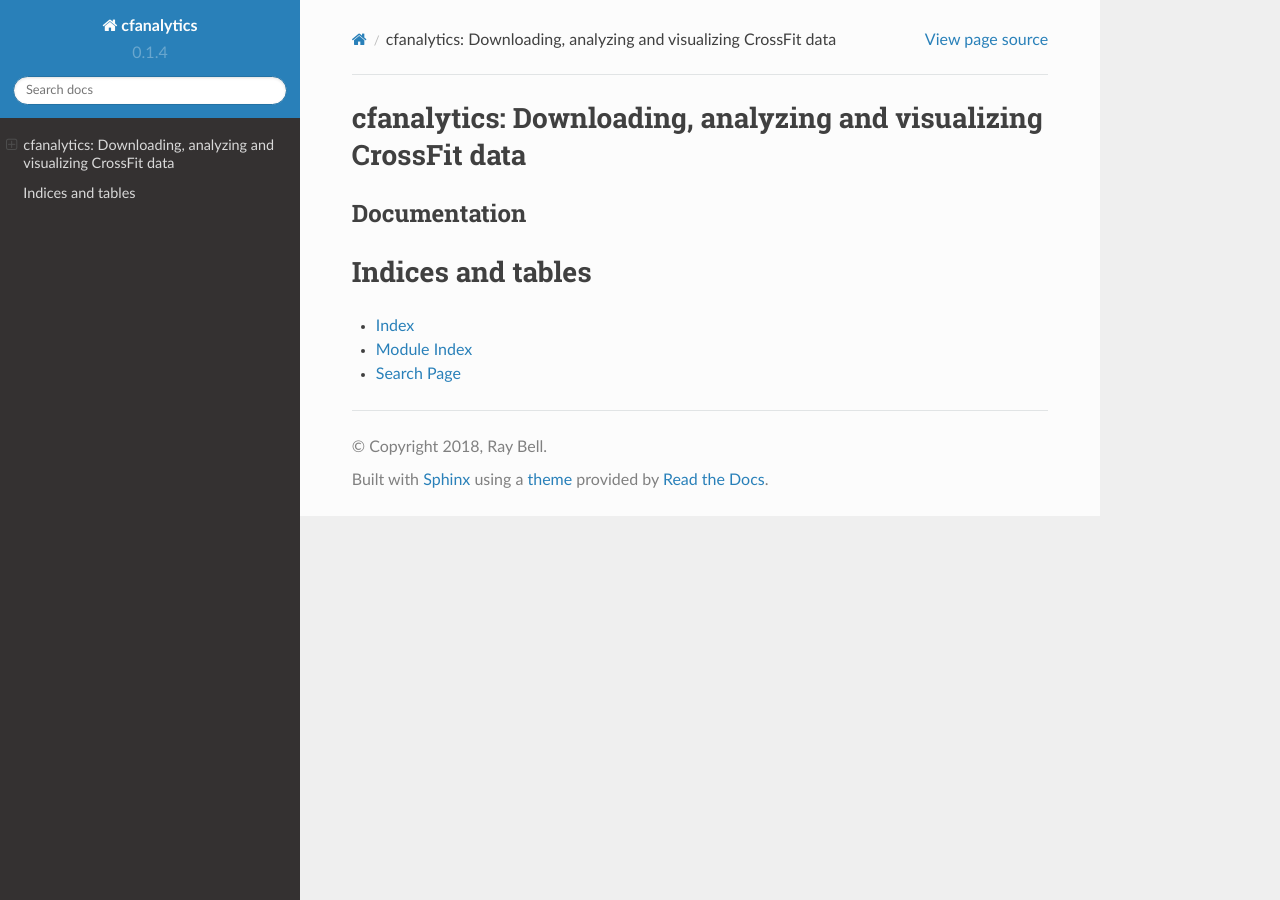
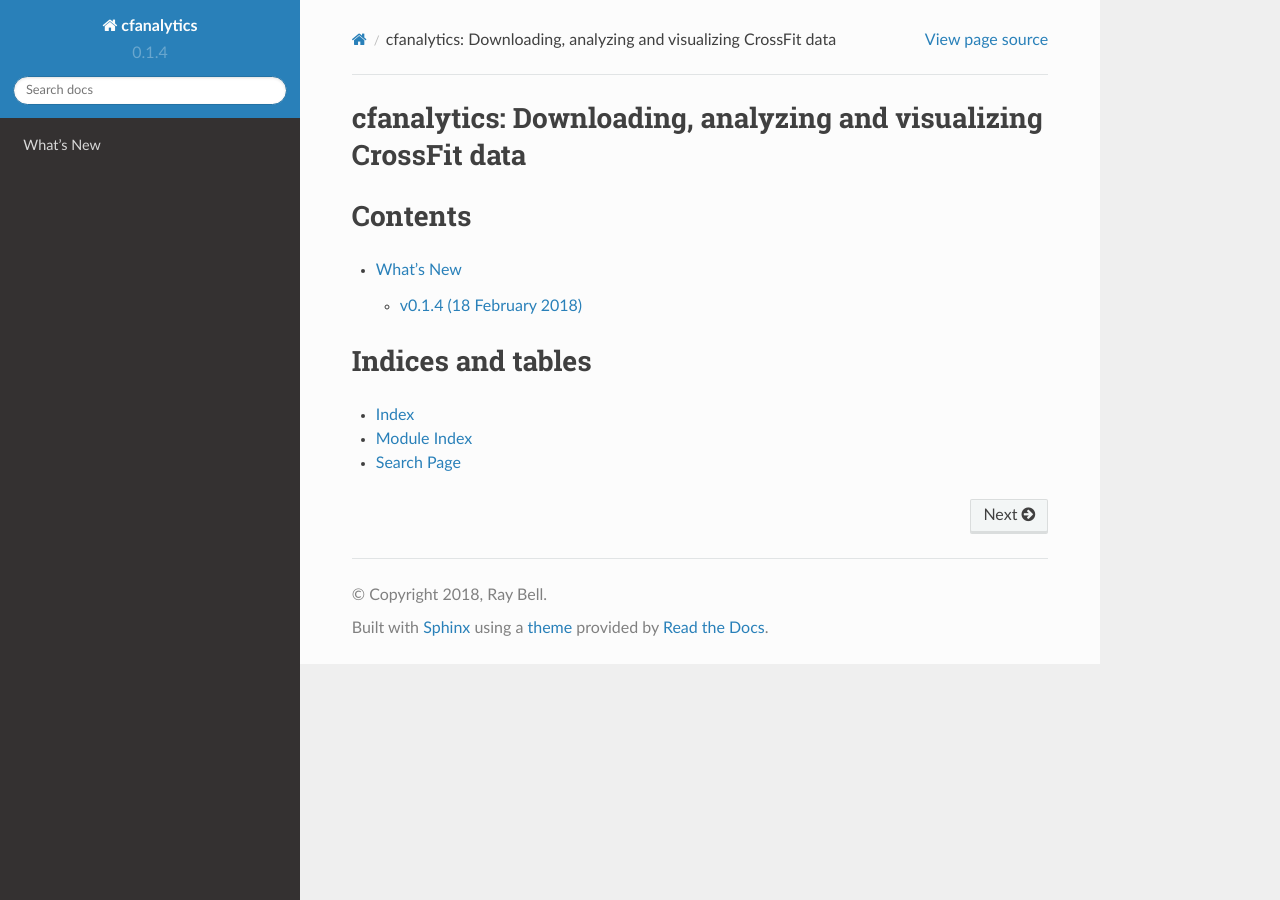
Before and after one commit to raybellwaves/cfanalytics, a Sphinx documentation site: the page built from docs/index.rst, in a window 1280 px wide. Built offline with Sphinx 7.4.7 and the Read the Docs theme 2.0.0, drawn with Linux system fonts in a browser that asks for light colours.

Commit message:
add whats_new

```diff
--- a/docs/index.rst
+++ b/docs/index.rst
@@ -1,12 +1,13 @@
 cfanalytics: Downloading, analyzing and visualizing CrossFit data
 =================================================================
 
-Documentation
--------------
+Contents
+========
 
 .. toctree::
    :maxdepth: 2
-   :caption: Contents:
+
+   whats_new
 
 
 
--- /dev/null
+++ b/docs/whats_new.rst
@@ -0,0 +1,8 @@
+What's New
+==========
+
+
+v0.1.4 (18 February 2018)
+-----------------------
+
+- Not much in the package (one script). Learned building for PyPi and conda and how to write these docs
```
